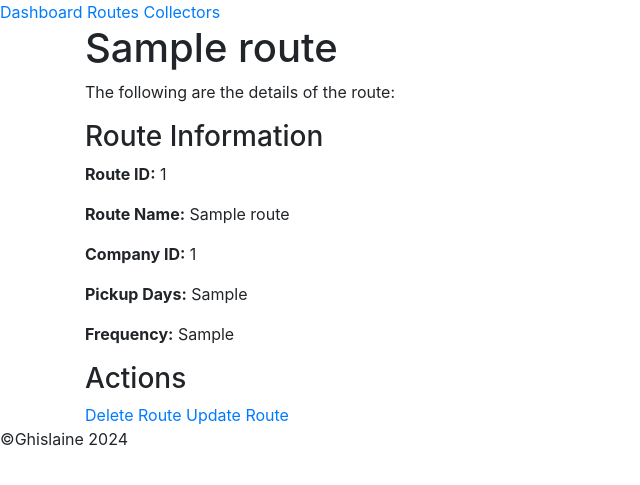
After one commit to Ghyghi/wasteManagement, a Flask app: page /route/view/1 in a window 1280 px wide. The commit adds this page. Shown: the top 485 px of the page, without its empty margins (0-640 px from the left). Run offline with Flask 3, Linux system fonts and the light colour scheme; a user stored in the database is signed in; tables that the repository leaves empty hold one stand-in row (values such as "Sample post").

Commit message:
Added operations to route

```diff
--- a/waste/forms.py
+++ b/waste/forms.py
@@ -80,6 +80,11 @@ class RoutesForm(FlaskForm):
     sector = SelectField('Choose Sector', choices=sectors, validators=[InputRequired()])
     frequency = SelectField('Pickup Frequency', choices=freq, validators=[InputRequired()])
     submit = SubmitField('Register Route')
+class UpdateRouteForm(FlaskForm):
+    pickup_days = SelectField('Pickup Day', choices=days_of_the_week, validators=[InputRequired()])
+    frequency = SelectField('Pickup Frequency', choices=freq, validators=[InputRequired()])
+    submit = SubmitField('Update Route')
+
 class CollectorRegisterForm(FlaskForm):
     firstname = StringField('First Name', validators=[InputRequired()])
     secondname = StringField('Second Name', validators=[InputRequired()])
--- a/waste/routes.py
+++ b/waste/routes.py
@@ -154,7 +154,7 @@ def register_routes(app):
         admin_id = current_user.get_id()
 
         #Get the company routes and profile
-        routes = Routes.query.filter_by(company_id=admin_id).all()
+        routes = Routes.query.filter_by(company_id=admin_id).limit(5).all()
         company = AdminUser.query.filter_by(admin_id=admin_id).first()
         return render_template('admin/dashboard.html', routes=routes, company=company)
 
@@ -173,7 +173,7 @@ def register_routes(app):
 
             route_name = f"{sector},{district}"
 
-            print(f"Comany: {company_id} days: {pickup_days} route: {route_name} frequency {frequency}")
+            print(f"Comany: {company_id} days: {pickup_days} route: {route_name} frequency: {frequency}")
 
             #Check whether the route exists
             existing_route = Routes.query.filter(Routes.route_name == route_name).first()
@@ -189,6 +189,60 @@ def register_routes(app):
                 print(f'{route_name} registered with to {company_id}')
                 return redirect(url_for('admin_dashboard'))
         return render_template('admin/routes.html', form=form)
+
+    # View Routes
+    @app.route('/route/view')
+    @login_required
+    def view_route():
+        # Get the admin_id of the currently logged-in admin
+        admin_id = current_user.get_id()
+        #Get the company routes and profile
+        routes = Routes.query.filter_by(company_id=admin_id).all()
+        return render_template('/admin/viewRoutes.html', routes=routes)
+
+    #View route details
+    @app.route('/route/view/<int:route_id>', methods=['GET','POST'])
+    @login_required
+    def route_details(route_id):
+        route = Routes.query.get_or_404(route_id)
+        return render_template('/admin/routeDetails.html', route=route)
+
+    #Delete route
+    @app.route('/route/delete/<int:route_id>', methods=['GET','POST'])
+    @login_required
+    def delete_route(route_id):
+        route = Routes.query.get_or_404(route_id)
+        db.session.delete(route)
+        db.session.commit()
+        flash_message('Route deleted successfully!', 'success')
+        return redirect(url_for('admin_dashboard'))
+
+    #Update route
+    @app.route('/route/update/<int:route_id>', methods=['GET','POST'])
+    @login_required
+    def update_route(route_id):
+        route = Routes.query.filter_by(route_id=route_id).first()
+
+        if not route:
+            flash('Route not found.', 'danger')
+            return redirect(url_for('admin_dashboard'))
+
+        form = UpdateRouteForm(obj=route)
+
+        if form.validate_on_submit():
+            route.pickup_days = form.pickup_days.data
+            route.frequency = form.frequency.data
+
+            try:
+                db.session.commit()
+                flash('Route updated successfully.', 'success')
+            except Exception as e:
+                db.session.rollback()
+                flash(f'Error updating route: {e}', 'danger')
+
+            return redirect(url_for('admin_dashboard'))
+        return render_template('/admin/updateRoute.html', form=form, route=route)
+
     ########### House APIs##################################################
 
     # House register route
--- a/waste/templates/admin/navbar.html
+++ b/waste/templates/admin/navbar.html
@@ -1,4 +1,5 @@
 <nav>
-    <a href="{{ url_for('route_register') }}">Create a route</a>
-    <a href="">Profile</a>
+    <a href="{{url_for('admin_dashboard')}}">Dashboard</a>
+    <a href="{{ url_for('view_route') }}">Routes</a>
+    <a href="">Collectors</a>
 </nav>
--- /dev/null
+++ b/waste/templates/admin/routeDetails.html
@@ -0,0 +1,26 @@
+{% extends 'base.html' %}
+{% block title %}Route details{% endblock %}
+{% block header %}
+    {% include 'admin/navbar.html' %}
+{% endblock %}
+{% block content %}
+<div class="header">
+    <h1>{{ route.route_name }}</h1>
+    <p>The following are the details of the route:</p>
+</div>
+<div class="route-info">
+    <h3>Route Information</h3>
+    <p><strong>Route ID:</strong> {{ route.route_id }}</p>
+    <p><strong>Route Name:</strong> {{ route.route_name }}</p>
+    <p><strong>Company ID:</strong> {{ route.company_id }}</p>
+    <p><strong>Pickup Days:</strong> {{ route.pickup_days }}</p>
+    <p><strong>Frequency:</strong> {{ route.frequency }}</p>
+</div>
+<div class="actions">
+    <h3>Actions</h3>
+
+    <a href="{{ url_for('delete_route', route_id=route.route_id) }}" class="action-btn delete-btn">Delete Route</a>
+    <a href="{{ url_for('update_route', route_id=route.route_id) }}" class="action-btn schedule-btn">Update Route</a>
+
+</div>
+{% endblock %}
--- a/waste/templates/base.html
+++ b/waste/templates/base.html
@@ -24,6 +24,9 @@
             {% block content %}{% endblock %}
         </div>
 
+    </main>
+    <footer> &copy;Ghislaine 2024</footer>
+
     <script>
       document.addEventListener('DOMContentLoaded', function() {
           setTimeout(function() {
@@ -34,8 +37,6 @@
           }, 5000); // 5000ms = 5 seconds
       });
     </script>
-    </main>
-    <footer> &copy;Ghislaine 2024</footer>
 
     <!--Bootstrap JavaScript-->
     <script src="https://code.jquery.com/jquery-3.3.1.slim.min.js" integrity="sha384-q8i/X+965DzO0rT7abK41JStQIAqVgRVzpbzo5smXKp4YfRvH+8abtTE1Pi6jizo" crossorigin="anonymous"></script>
```
Also changed, not shown: waste/templates/admin/updateRoute.html (added, +24 -0 lines), waste/templates/admin/viewRoutes.html (added, +50 -0 lines). Lines whose indentation alone changed are shown as unchanged.
